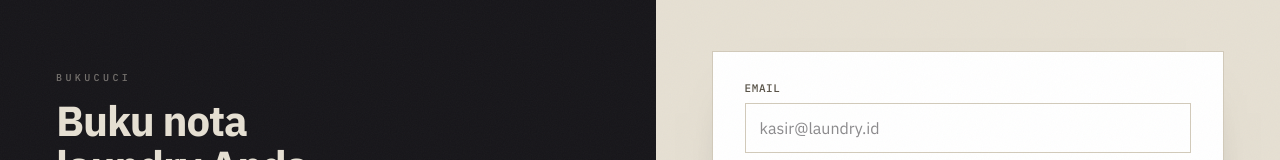
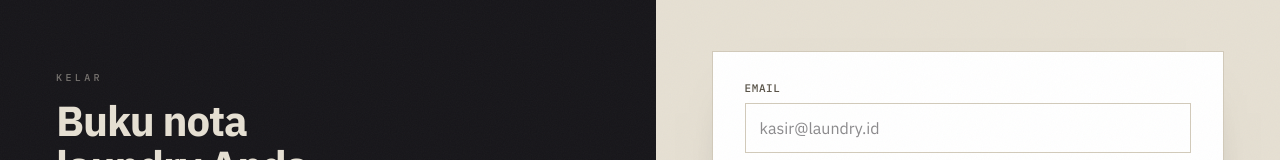
Before and after one commit to kiptul/bukucuci, a Next.js app: page /login in a window 1280 px wide. Shown: the part 170-330 px from the top of the page. Built offline with nearby package versions, Linux system fonts and the light colour scheme.

Commit message:
ganti nama aplikasi BukuCuci jadi Kelar

```diff
--- a/app/layout.tsx
+++ b/app/layout.tsx
@@ -17,13 +17,13 @@ const plexMono = IBM_Plex_Mono({
 });
 
 export const metadata: Metadata = {
-  title: "BukuCuci",
+  title: "Kelar",
   description:
     "Buku nota digital untuk laundry — catat order, kabari pelanggan lewat WhatsApp otomatis.",
   manifest: "/manifest.webmanifest",
   appleWebApp: {
     capable: true,
-    title: "BukuCuci",
+    title: "Kelar",
     statusBarStyle: "default",
   },
 };
--- a/app/login/page.tsx
+++ b/app/login/page.tsx
@@ -24,7 +24,7 @@ export default async function HalamanLogin({
           seperti halaman HP yang dipaksa melebar. */}
       <section className="flex flex-col justify-center px-6 pt-16 md:bg-tinta md:px-14 md:pt-0 md:text-kertas">
         <p className="font-mono text-[10px] uppercase tracking-[0.34em] text-tinta-3 md:text-kertas/45">
-          BukuCuci
+          Kelar
         </p>
         <h1 className="mt-3.5 text-[34px] font-bold leading-[1.06] tracking-[-0.025em] md:text-[42px]">
           Buku nota
--- a/app/manifest.ts
+++ b/app/manifest.ts
@@ -2,8 +2,8 @@ import type { MetadataRoute } from "next";
 
 export default function manifest(): MetadataRoute.Manifest {
   return {
-    name: "BukuCuci",
-    short_name: "BukuCuci",
+    name: "Kelar",
+    short_name: "Kelar",
     description:
       "Buku nota digital untuk laundry — catat order, kabari pelanggan lewat WhatsApp otomatis.",
     // id dan scope ditulis tegas supaya Chrome mengenali ini sebagai satu
--- a/components/Header.tsx
+++ b/components/Header.tsx
@@ -7,7 +7,7 @@ export default function Header({ judul }: { judul: string }) {
       <div className="flex items-center justify-between gap-3 px-4 py-3.5">
         <div className="min-w-0">
           <p className="font-mono text-[10px] uppercase tracking-[0.28em] text-kertas/40">
-            BukuCuci
+            Kelar
           </p>
           <h1 className="truncate text-[17px] font-semibold leading-tight tracking-tight">
             {judul}
--- a/components/NavSamping.tsx
+++ b/components/NavSamping.tsx
@@ -16,7 +16,7 @@ export default function NavSamping({ judul }: { judul: string }) {
     <aside className="hidden shrink-0 flex-col border-r border-garis bg-kertas md:flex md:w-64">
       <div className="px-6 pb-7 pt-7">
         <p className="font-mono text-[10px] uppercase tracking-[0.32em] text-tinta-3">
-          BukuCuci
+          Kelar
         </p>
         <p className="mt-2.5 text-[17px] font-semibold leading-snug tracking-tight">
           {judul}
--- a/package.json
+++ b/package.json
@@ -1,5 +1,5 @@
 {
-  "name": "bukucuci",
+  "name": "kelar",
   "version": "0.1.0",
   "private": true,
   "scripts": {
--- a/public/offline.html
+++ b/public/offline.html
@@ -3,7 +3,7 @@
   <head>
     <meta charset="utf-8" />
     <meta name="viewport" content="width=device-width, initial-scale=1" />
-    <title>BukuCuci — tidak ada koneksi</title>
+    <title>Kelar — tidak ada koneksi</title>
     <style>
       :root {
         color-scheme: light;
@@ -52,7 +52,7 @@
     </style>
   </head>
   <body>
-    <p class="cap">BukuCuci</p>
+    <p class="cap">Kelar</p>
     <h1>Tidak ada koneksi.</h1>
     <span class="garis"></span>
     <p>
--- a/public/sw.js
+++ b/public/sw.js
@@ -1,4 +1,4 @@
-// Service worker BukuCuci.
+// Service worker Kelar.
 //
 // Tugasnya cuma satu: menjadikan aplikasi bisa dipasang ke home screen.
 // Chrome mensyaratkan service worker yang benar-benar sanggup membalas saat
@@ -8,7 +8,7 @@
 // Data order sendiri tidak di-cache: aplikasi tetap butuh Supabase, dan
 // menyajikan daftar order basi dari cache lebih berbahaya daripada berguna.
 
-const CACHE = "bukucuci-v1";
+const CACHE = "kelar-v1";
 const HALAMAN_OFFLINE = "/offline.html";
 
 self.addEventListener("install", (event) => {
```
Also changed, not shown: 2 other files (tests, documents, lock files or other folders).
